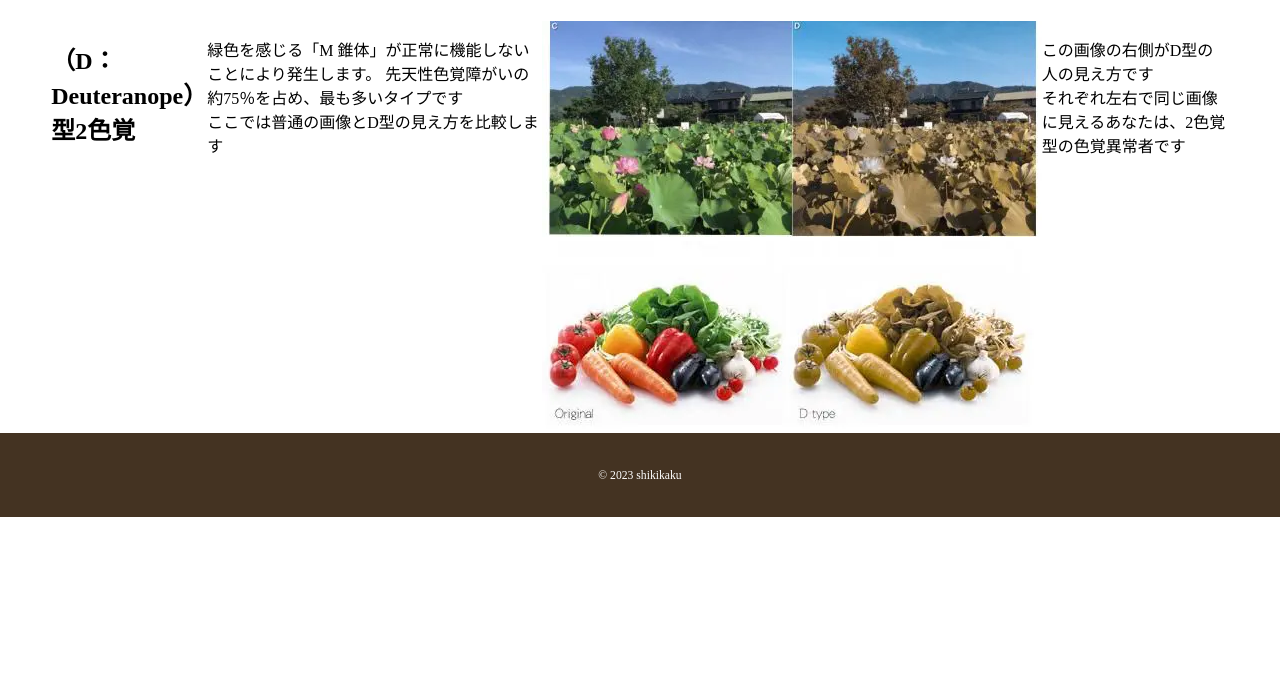
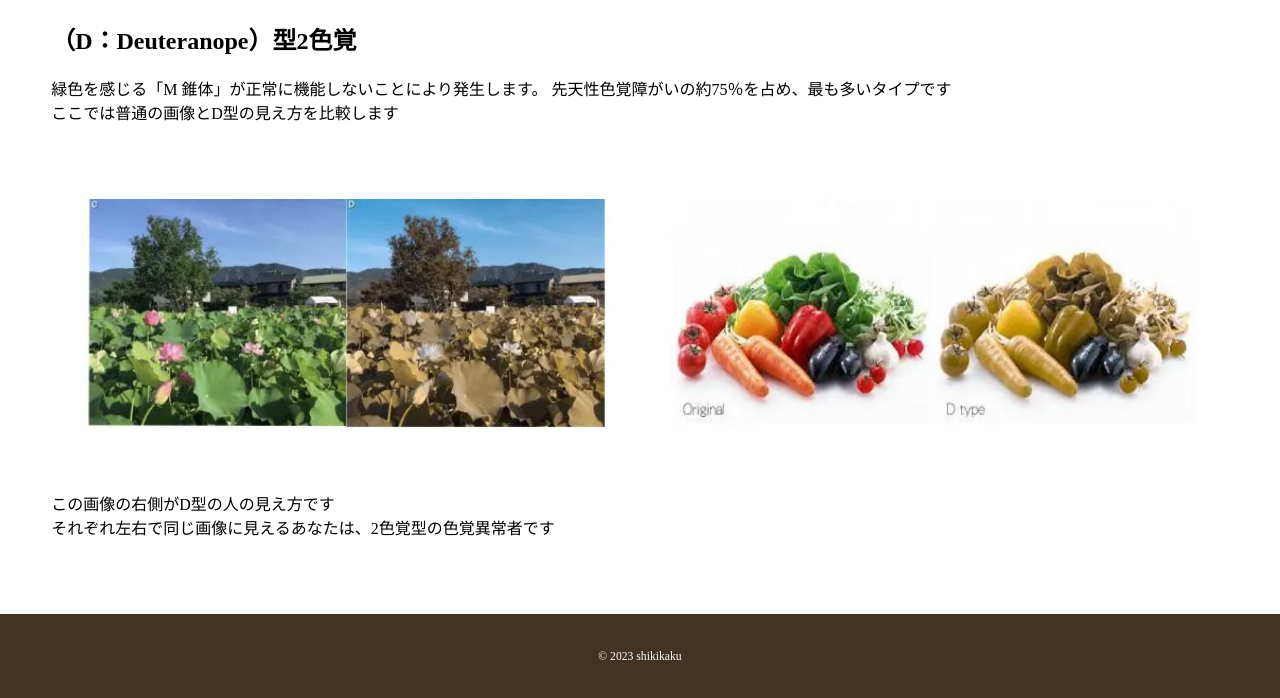
Before and after one commit to ibu0125/web, a plain HTML site: page Dtype/index.html in a window 1280 px wide. Shown: the part 107-805 px from the top of the page. Drawn offline with Linux system fonts and the light colour scheme.

Commit message:
Update style.css

```diff
--- a/Dtype/style.css
+++ b/Dtype/style.css
@@ -65,8 +65,31 @@ a{
 }
 
 .main-content{
+    margin-top: 10%;
+}
+
+.main-content p{
+    padding-bottom: 5%;
+}
+
+.D-img{
     display: flex;
-    margin-top: 10%;
+}
+
+.D-img img{
+    width: 45%;
+    justify-content: space-between;
+    margin: 0 auto;
+}
+
+.caption{
+    padding-top: 4%;
+}
+
+
+
+.text2{
+    padding-top: 5.3%;
 }
 
 /* footer */
@@ -75,12 +98,14 @@ footer .wrapper{
     background-color: #432;
     text-align: center;
     padding: 20px 0;
+    margin-bottom: 0;
 }
 
 footer p{
     color: #fff;
     font-size: 0.875rem;
 }
+
 
 /* レスポンスシブ対応 */
 
@@ -109,10 +134,10 @@ footer p{
         font-size: 0.75rem;
     }
 
+
     .main-nav li{
         margin-left: 30px;
     }
-
 
     .main-article{
         width: 100%;
```
